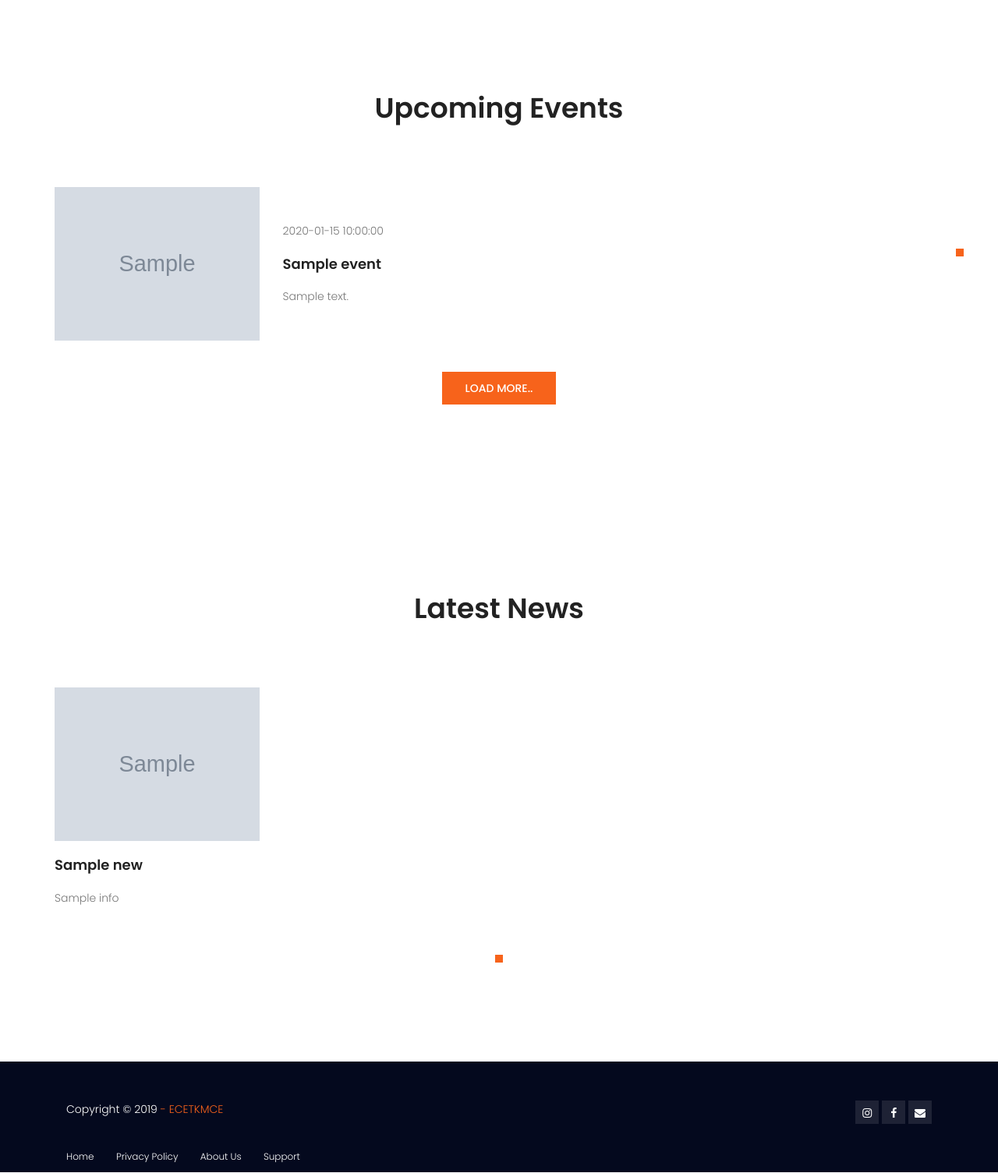
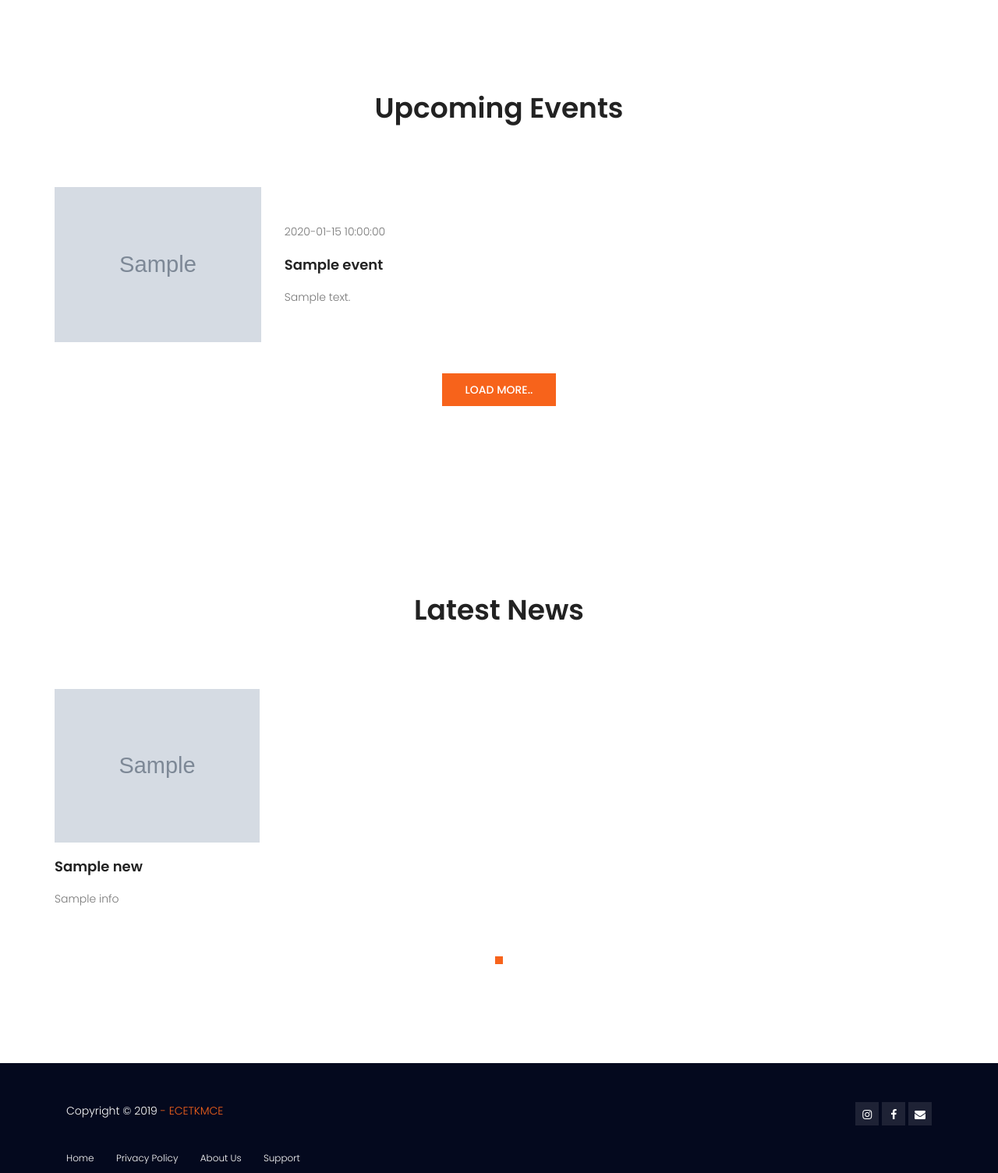
Before and after one commit to thameemk/student-alumni-portal-ece-tkmce, a PHP site: the page made by application/views/static/home.php in a window 1280 px wide. Shown: the part 975-2480 px from the top of the page at 78% size. Run offline with PHP 8.4, Linux system fonts and the light colour scheme; the template is opened without the code that fills it: most values are stand-ins (such as "Sample title", 1, 10 or a date in 2020); grey boxes marked "Sample" are stand-in pictures; data that the repository does not hold is empty; some libraries are stand-ins or nearby versions.

Commit message:
ui home fixed

```diff
--- a/application/views/static/home.php
+++ b/application/views/static/home.php
@@ -63,7 +63,7 @@
 						</div>
 					</div>
 					<div class="row">
-					<div class="active-upcoming-event-carusel">
+					<!-- <div class="active-upcoming-event-carusel"> -->
 						<?php
 			      $i=0;
 			      foreach($events as $row){
```
